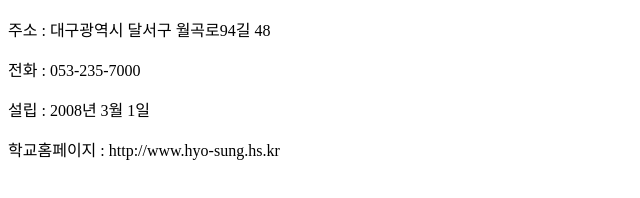
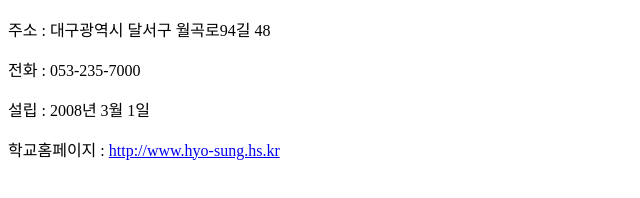
Before and after one commit to klooxlny/my-first-web, a plain HTML site: page 2.html in a window 1280 px wide. Shown: the part 350-548 px from the top of the page, without its empty margins (0-640 px from the left). Drawn offline with Linux system fonts and the light colour scheme.

Commit message:
Add files via upload

```diff
--- a/2.html
+++ b/2.html
@@ -17,6 +17,6 @@
     <p>주소 : 대구광역시 달서구 월곡로94길 48 </p>
     <p>전화 : 053-235-7000 </p>
     <p>설립 : 2008년 3월 1일</p>
-    <p>학교홈페이지 : http://www.hyo-sung.hs.kr </p>
+    <p>학교홈페이지 : <a href="http://www.hyo-sung.hs.kr"> http://www.hyo-sung.hs.kr</a></p>
 </body>
 </html>
```
